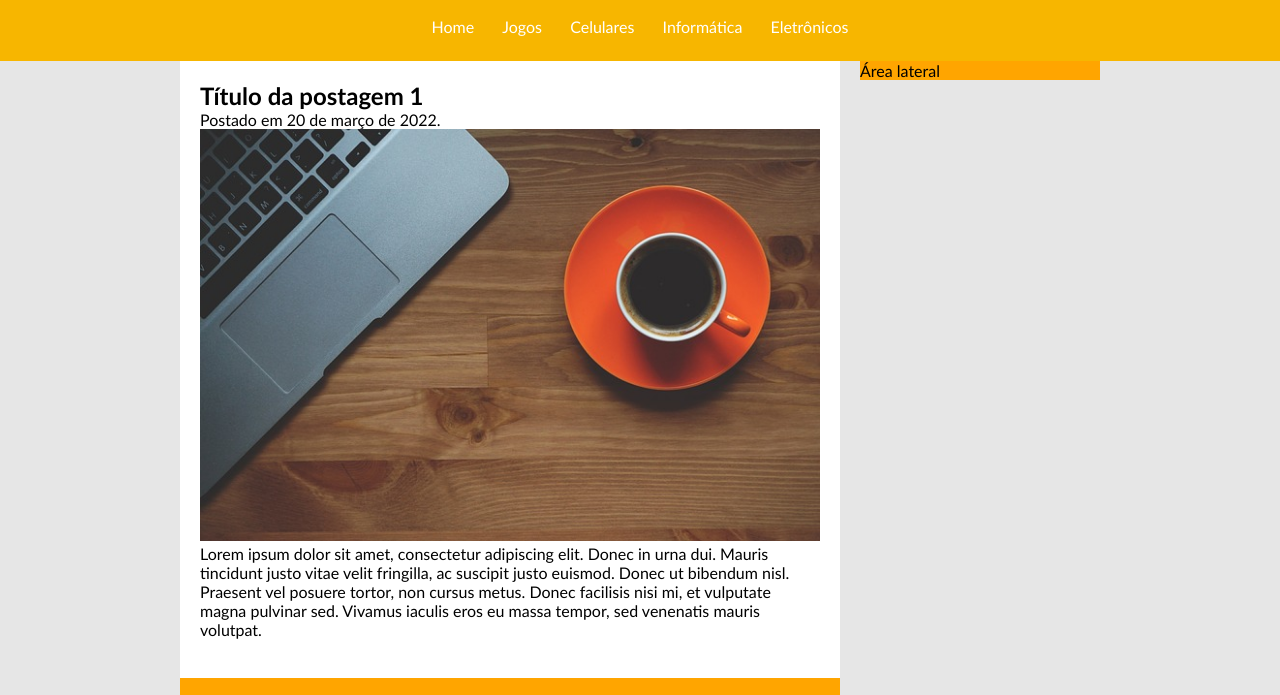
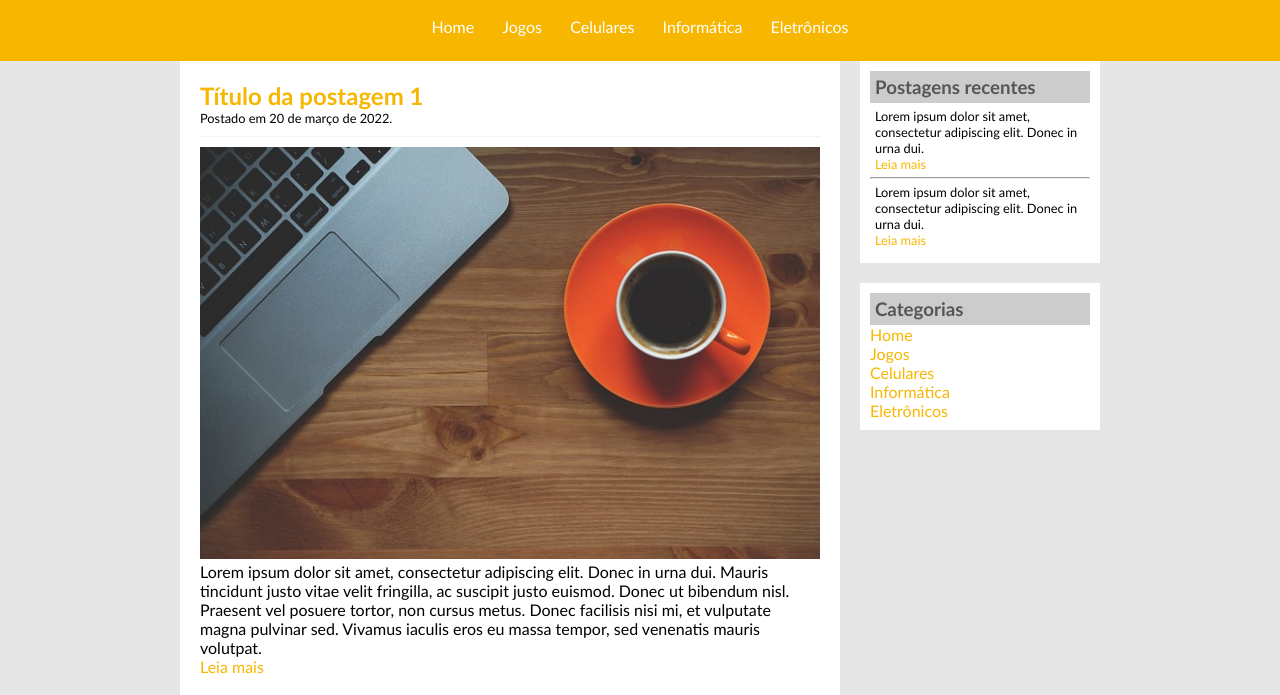
Before and after one commit to monicaquintal/TecBlog, a plain HTML site: page index.html in a window 1280 px wide. Shown: the part 76-771 px from the top of the page. Drawn offline with Linux system fonts and the light colour scheme.

Commit message:
terceira aula

```diff
--- a/estilo.css
+++ b/estilo.css
@@ -27,10 +27,7 @@ text-align: center;
 #area-principal {
   width: 920px;
   margin: 0 auto;
-}
-
-#area-postagens, #area-lateral {
-  background: orange;
+  padding: 15 px;
 }
 
 #area-postagens {
@@ -49,6 +46,18 @@ text-align: center;
   background: white;
 }
 
+.conteudo-lateral {
+  background: white;
+  padding: 10px;
+  margin-bottom: 20px;
+}
+
+.postagem-lateral {
+  font-size: 0.8em;
+  padding: 5px;
+  border-bottom: 1px #ccc;
+}
+
 #rodape {
   clear: both;
   text-align: center;
@@ -65,13 +74,22 @@ a {
 }
 
 a:link, a:visited {
+  color: #f7b600;
+}
+
+a:hover {
+  text-decoration: underline;
+}
+
+#area-cabecalho a:link, #area-cabecalho a:visited {
   color: #FFF;
   padding: 8px 12px;
 }
 
-a:hover{
+#area-cabecalho a:hover{
   color: #f7b600;
   background: #fff;
+  text-decoration: none;
 }
 
 /*
@@ -83,6 +101,24 @@ h1{
   font-size: 2.5em;
 }
 
+h2 {
+  color: #f7b600;
+}
+
+h3 {
+  color: #565656;
+  background: #ccc;
+  padding: 5px;
+}
+
 .branco {
   color: white;
 }
+
+.data-postagem {
+  font-size: 0.8em;
+  border-bottom: 1px solid #f4f4f4;
+  padding-bottom: 10px;
+  margin-bottom: 10px;
+  display: block;
+}
--- a/index.html
+++ b/index.html
@@ -29,16 +29,56 @@
         <!-- Início da postagem -->
         <div class="postagem">
           <h2>Título da postagem 1</h2>
-          <span>Postado em 20 de março de 2022.</span>
+          <span class="data-postagem">Postado em 20 de março de 2022.</span>
           <img width="620px" src="imagens/imagem1.jpg">
           <p>Lorem ipsum dolor sit amet, consectetur adipiscing elit. Donec in urna dui. Mauris tincidunt justo vitae velit fringilla, ac suscipit justo euismod. Donec ut bibendum nisl. Praesent vel posuere tortor, non cursus metus. Donec facilisis nisi mi, et vulputate magna pulvinar sed. Vivamus iaculis eros eu massa tempor, sed venenatis mauris volutpat.</p>
           <a href="">Leia mais</a>
         </div>
          <!-- // Final da postagem -->
 
+        <!-- Início da postagem -->
+        <div class="postagem">
+          <h2>Título da postagem 2</h2>
+          <span class="data-postagem">Postado em 10 de março de 2022.</span>
+          <img width="620px" src="imagens/imagem2.jpg">
+          <p>Lorem ipsum dolor sit amet, consectetur adipiscing elit. Donec in urna dui. Mauris tincidunt justo vitae velit fringilla, ac suscipit justo euismod. Donec ut bibendum nisl. Praesent vel posuere tortor, non cursus metus. Donec facilisis nisi mi, et vulputate magna pulvinar sed. Vivamus iaculis eros eu massa tempor, sed venenatis mauris volutpat.</p>
+          <a href="">Leia mais</a>
+        </div>
+         <!-- // Final da postagem -->
+
       </div>
-      <div id="area-lateral">Área lateral</div>
+      <div id="area-lateral">
+
+        <div class="conteudo-lateral">
+          <h3>Postagens recentes</h3>
+
+          <div class="postagem-lateral">
+            <p>Lorem ipsum dolor sit amet, consectetur adipiscing elit. Donec in urna dui.</p>
+            <a href="">Leia mais</a>
+          </div>
+
+          <hr>
+
+          <div class="postagem-lateral" style="border-bottom: none;">
+            <p>Lorem ipsum dolor sit amet, consectetur adipiscing elit. Donec in urna dui.</p>
+            <a href="">Leia mais</a>
+          </div>
+
+        </div>
+
+        <div class="conteudo-lateral">
+          <h3>Categorias</h3>
+          <a href="">Home</a><br>
+          <a href="">Jogos</a><br>
+          <a href="">Celulares</a><br>
+          <a href="">Informática</a><br>
+          <a href="">Eletrônicos</a><br>
+        </div>
+
+      </div>
+
       <div id="rodape">Todos os direitos reservados.</div>
+
     </div>
 
   </body>
```
Also changed, not shown: 1 other file.
